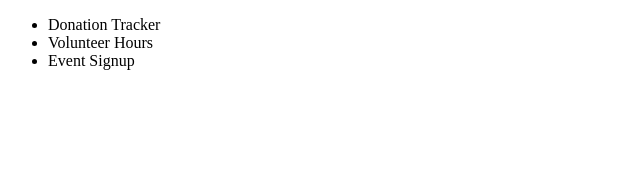
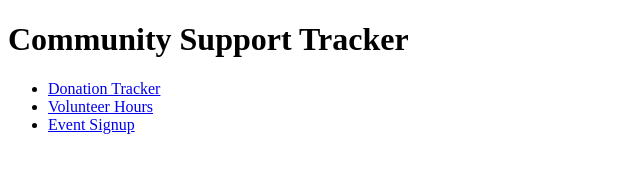
Before and after one commit to jimmytran2/COMP_2230_project, a website: page template.html in a window 1280 px wide. Shown: the whole page, without its empty margins (0-640 px from the left). Drawn offline with Linux system fonts and the light colour scheme.

Commit message:
Added h1

```diff
--- a/template.html
+++ b/template.html
@@ -8,13 +8,13 @@
 </head>
 <body>
     <header>
-
+        <h1>Community Support Tracker</h1>
     </header>
     <nav>
         <ul>
-            <li><a href="#donation-tracker"></a>Donation Tracker</li>
-            <li><a href="#volunteer-hours"></a>Volunteer Hours</li>
-            <li><a href="#travel-tips"></a>Event Signup</li>
+            <li><a href="#donation-tracker">Donation Tracker</a></li>
+            <li><a href="#volunteer-hours">Volunteer Hours</a></li>
+            <li><a href="#travel-tips">Event Signup</a></li>
         </ul>
     </nav>
     <footer>
```
